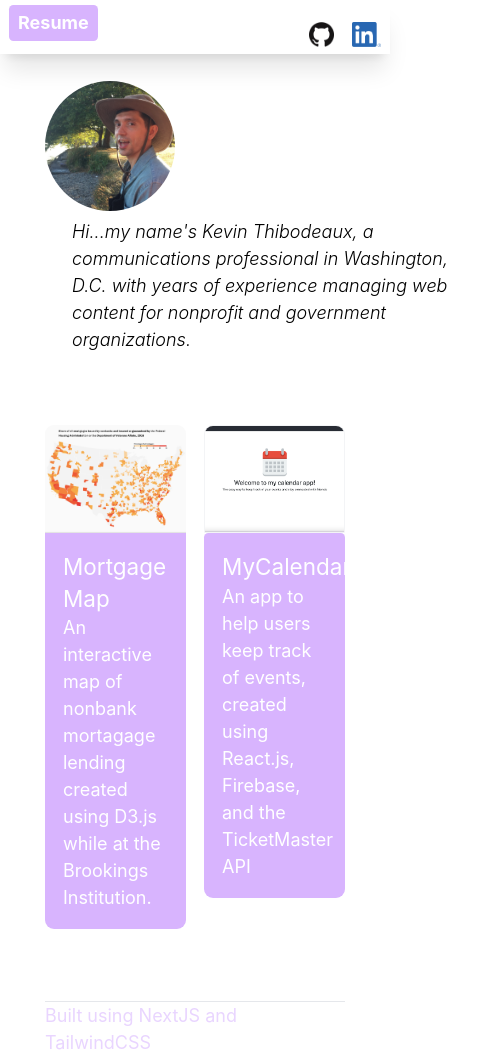
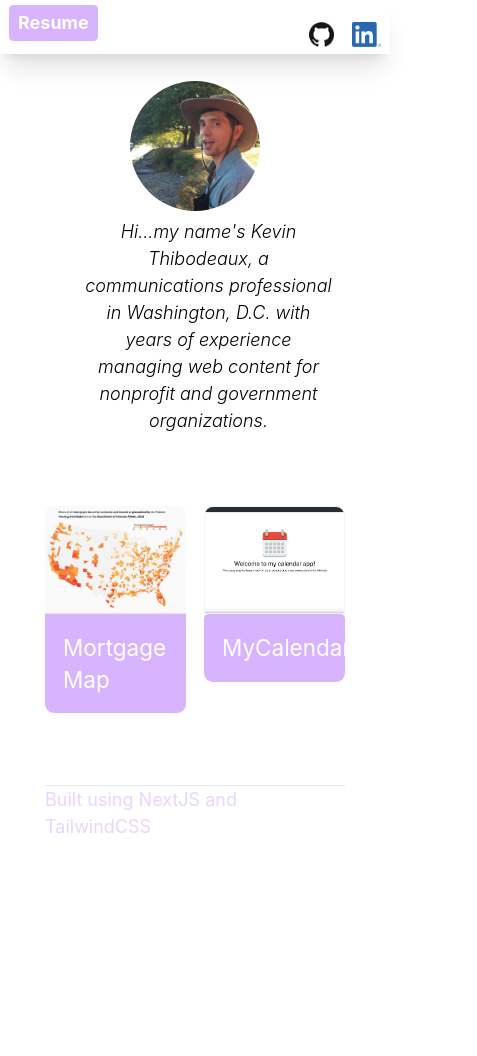
Before and after one commit to kthib16/nextjs-portfolio, a Next.js app: page / in a window 390 px wide. Shown: the whole page, 477 px wide, since content can reach past the window. After the commit the page ends 898 px from the top, so only its background shows below. Built offline with nearby package versions, Linux system fonts and the light colour scheme.

Commit message:
updates breakpoints

```diff
--- a/pages/index.js
+++ b/pages/index.js
@@ -17,18 +17,18 @@ export default function Home() {
         <title>{siteTitle}</title>
       </Head>
 
-      <div className='block pr-2 mt-2 mb-4'>
+      <div className=' text-center md:text-left px-2 mx-auto mt-2 mb-4'>
         <Image
           priority="true"
           src="/images/profile.jpg"
-          className='inline-block rounded-full mr-6'
+          className='inline-block rounded-full  md:mr-6'
           height='130'
           width='130'
           alt={name}
         />
 
 
-        <div className='inline-block w-96 text-base font-light pl-6 '><em>{description}</em></div>
+        <p className='max-w-md inline-block text-base font-light pl-6 '><em>{description}</em></p>
         </div>
 
 
@@ -43,7 +43,7 @@ export default function Home() {
 
 
             <h4 className="text-xl">Mortgage Map</h4>
-            <p className="visible sm:invisible">An interactive map of nonbank mortagage lending created using D3.js while at the Brookings Institution.</p>
+            <p className='hidden md:contents'>An interactive map of nonbank mortagage lending created using D3.js while at the Brookings Institution.</p>
           </div></a></Link>
 
           <Link href={'/my-calendar'}>
@@ -51,11 +51,13 @@ export default function Home() {
           <div className='h-24 flex mb-0 pb-0'>
             <img src='/images/MyCalendar-App/my-calendar-welcome.png' className='object-cover w-full rounded-t-lg border border-gray-100' />
           </div>
+
+
           <div  className=' bg-purple-300 hover:bg-purple-500 text-white rounded p-4 rounded-b-lg'>
 
               <h4 className='text-xl '>MyCalendar</h4>
 
-            <p className="visible sm:invisible">An app to help users keep track of events, created using React.js, Firebase, and the TicketMaster API</p>
+            <p className="hidden md:contents">An app to help users keep track of events, created using React.js, Firebase, and the TicketMaster API</p>
           </div>
           </a></Link>
           </div>
```
